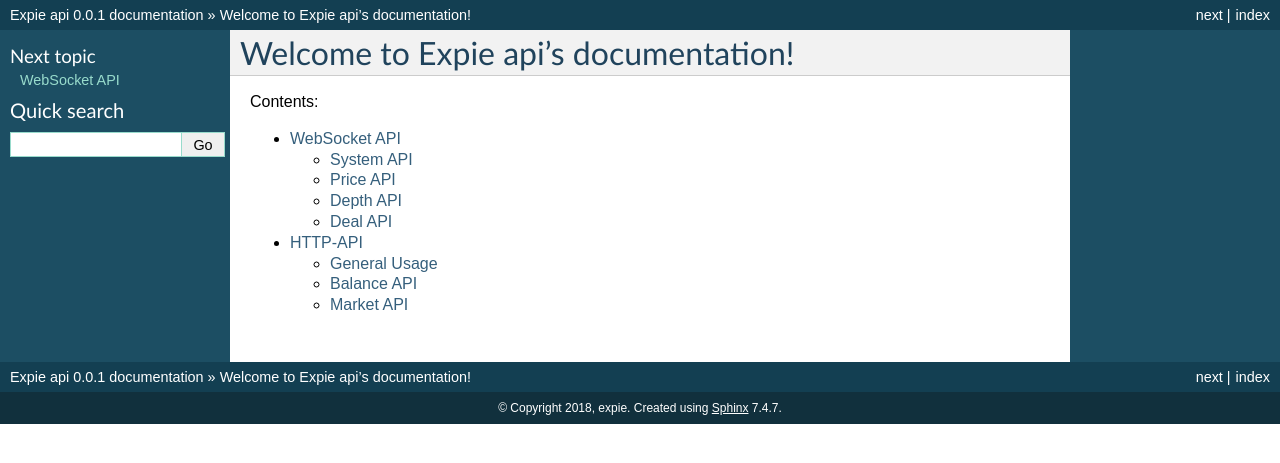
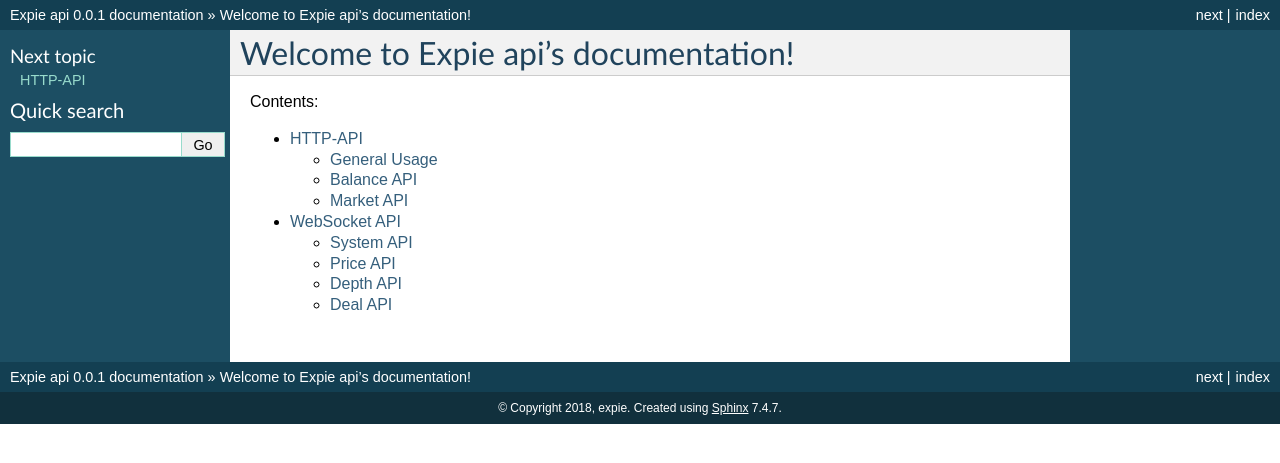
Before and after one commit to Duxinghua/api, a Sphinx documentation site: the page built from source/index.rst, in a window 1280 px wide. Shown: the top 463 px of the page. Built offline with Sphinx 7.4.7, drawn with Linux system fonts in a browser that asks for light colours; formulas are drawn with MathJax 3.

Commit message:
update list

```diff
--- a/source/index.rst
+++ b/source/index.rst
@@ -10,5 +10,5 @@ Welcome to Expie api's documentation!
    :maxdepth: 2
    :caption: Contents:
 
+   http-api/index
    websocket-api/index
-   http-api/index
```
